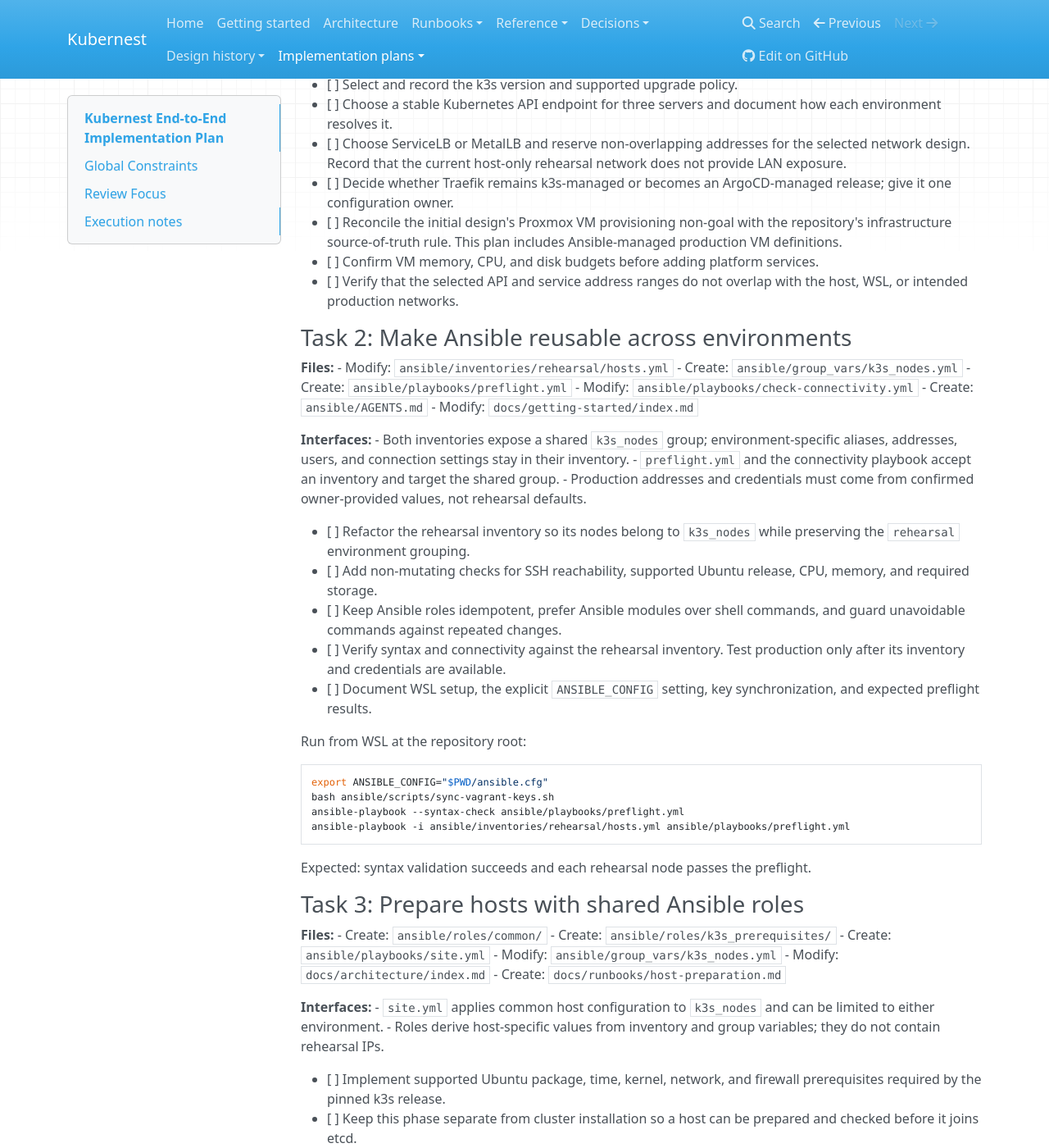
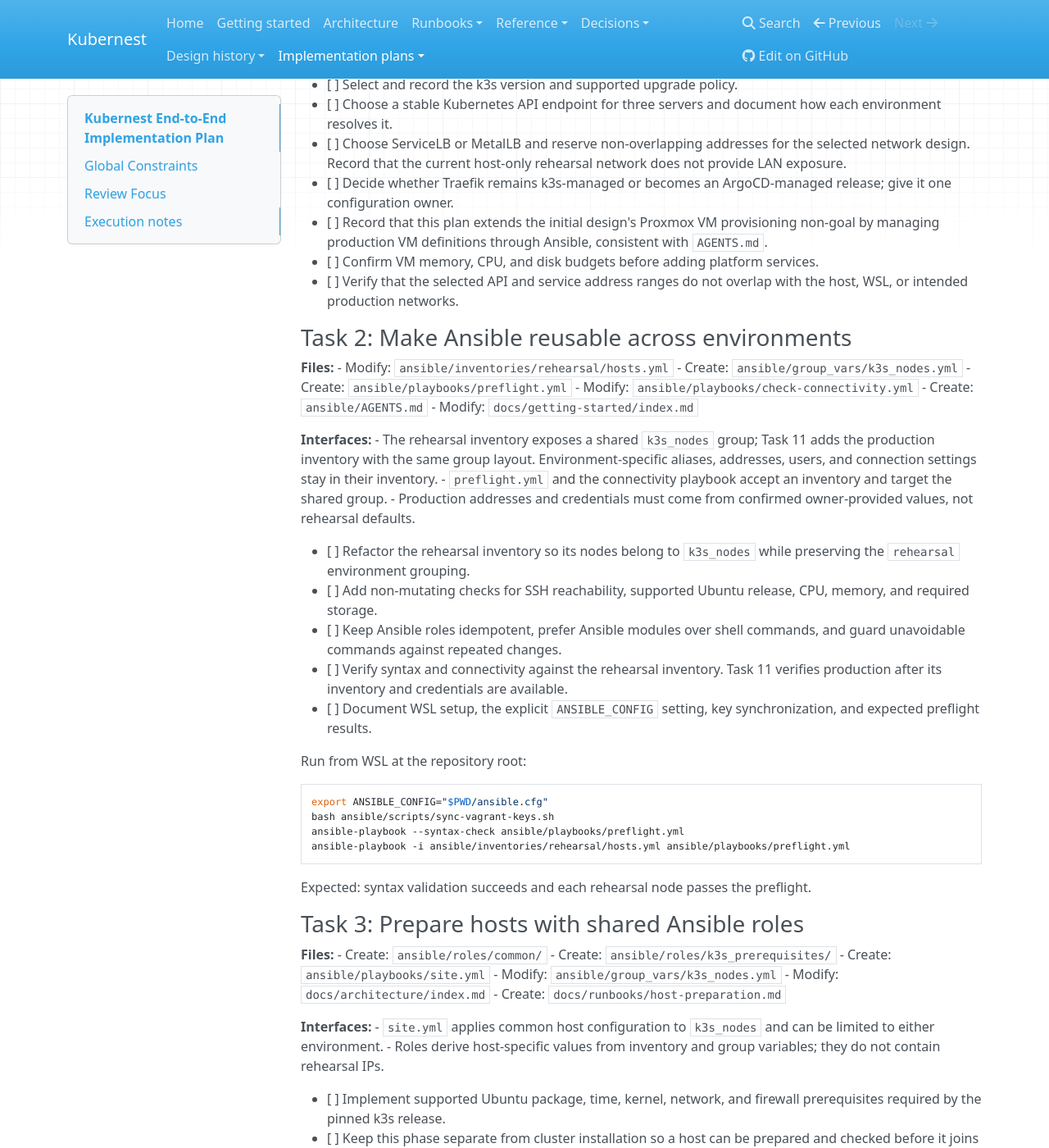
Before and after one commit to njmccorkle/kubernest, an MkDocs documentation site: the page built from docs/superpowers/plans/2026-11-26-kubernest-implementation.md, in a window 1280 px wide and 1400 px high, scrolled down 2015 px. Shown: the whole window at 82% size. Built offline with MkDocs 1.6.1, drawn with Linux system fonts in a browser that asks for light colours; nearby versions of some CDN libraries; some of the changed text lies outside the part shown.

Commit message:
docs: reconcile implementation plan with repository

```diff
--- a/docs/superpowers/plans/2026-11-26-kubernest-implementation.md
+++ b/docs/superpowers/plans/2026-11-26-kubernest-implementation.md
@@ -27,7 +27,7 @@
 ## Review Focus
 
 - **Stale VM or SSH-key state:** verify each VM and run the WSL connectivity check before provisioning; the existing plan records that `k3s-2` previously needed a reload.
-- **Inventory-specific assumptions:** run Ansible syntax checks and the preflight against rehearsal and production inventories independently; shared roles must not embed rehearsal IPs or hostnames.
+- **Inventory-specific assumptions:** shared roles must not embed rehearsal IPs or hostnames. Validate rehearsal during host setup and validate production after Task 11 creates its inventory.
 - **Loss of API or etcd quorum:** verify all three etcd members and perform node-loss tests in rehearsal before production.
 - **LoadBalancer reachability:** test service access from the intended client network; the existing host-only rehearsal network does not imply LAN reachability.
 - **Loss of state or recovery credentials:** test Longhorn, CloudNativePG, and etcd restore procedures before migrating important workloads.
@@ -73,7 +73,7 @@ Before any cluster provisioning, recheck current VM status and connectivity. The
 - [ ] Choose a stable Kubernetes API endpoint for three servers and document how each environment resolves it.
 - [ ] Choose ServiceLB or MetalLB and reserve non-overlapping addresses for the selected network design. Record that the current host-only rehearsal network does not provide LAN exposure.
 - [ ] Decide whether Traefik remains k3s-managed or becomes an ArgoCD-managed release; give it one configuration owner.
-- [ ] Reconcile the initial design's Proxmox VM provisioning non-goal with the repository's infrastructure source-of-truth rule. This plan includes Ansible-managed production VM definitions.
+- [ ] Record that this plan extends the initial design's Proxmox VM provisioning non-goal by managing production VM definitions through Ansible, consistent with `AGENTS.md`.
 - [ ] Confirm VM memory, CPU, and disk budgets before adding platform services.
 - [ ] Verify that the selected API and service address ranges do not overlap with the host, WSL, or intended production networks.
 
@@ -88,14 +88,14 @@ Before any cluster provisioning, recheck current VM status and connectivity. The
 - Modify: `docs/getting-started/index.md`
 
 **Interfaces:**
-- Both inventories expose a shared `k3s_nodes` group; environment-specific aliases, addresses, users, and connection settings stay in their inventory.
+- The rehearsal inventory exposes a shared `k3s_nodes` group; Task 11 adds the production inventory with the same group layout. Environment-specific aliases, addresses, users, and connection settings stay in their inventory.
 - `preflight.yml` and the connectivity playbook accept an inventory and target the shared group.
 - Production addresses and credentials must come from confirmed owner-provided values, not rehearsal defaults.
 
 - [ ] Refactor the rehearsal inventory so its nodes belong to `k3s_nodes` while preserving the `rehearsal` environment grouping.
 - [ ] Add non-mutating checks for SSH reachability, supported Ubuntu release, CPU, memory, and required storage.
 - [ ] Keep Ansible roles idempotent, prefer Ansible modules over shell commands, and guard unavoidable commands against repeated changes.
-- [ ] Verify syntax and connectivity against the rehearsal inventory. Test production only after its inventory and credentials are available.
+- [ ] Verify syntax and connectivity against the rehearsal inventory. Task 11 verifies production after its inventory and credentials are available.
 - [ ] Document WSL setup, the explicit `ANSIBLE_CONFIG` setting, key synchronization, and expected preflight results.
 
 Run from WSL at the repository root:
```
